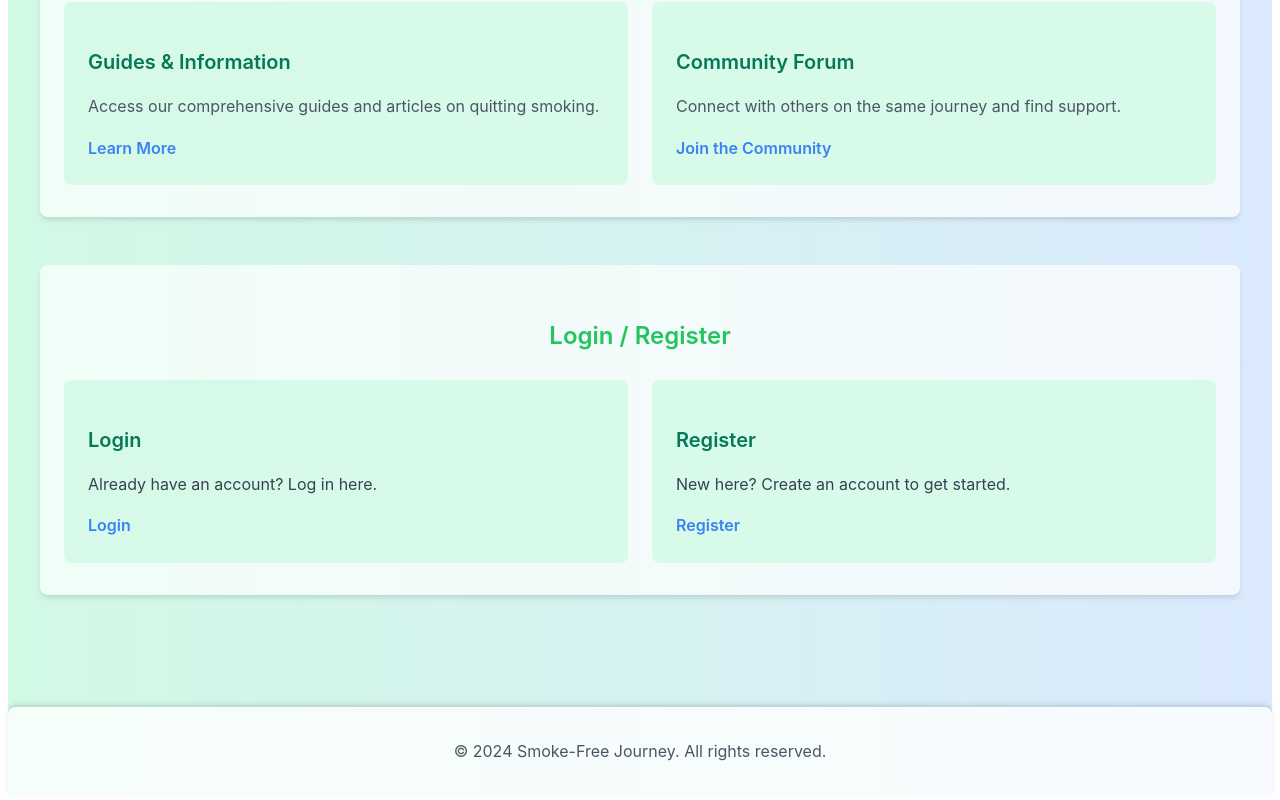
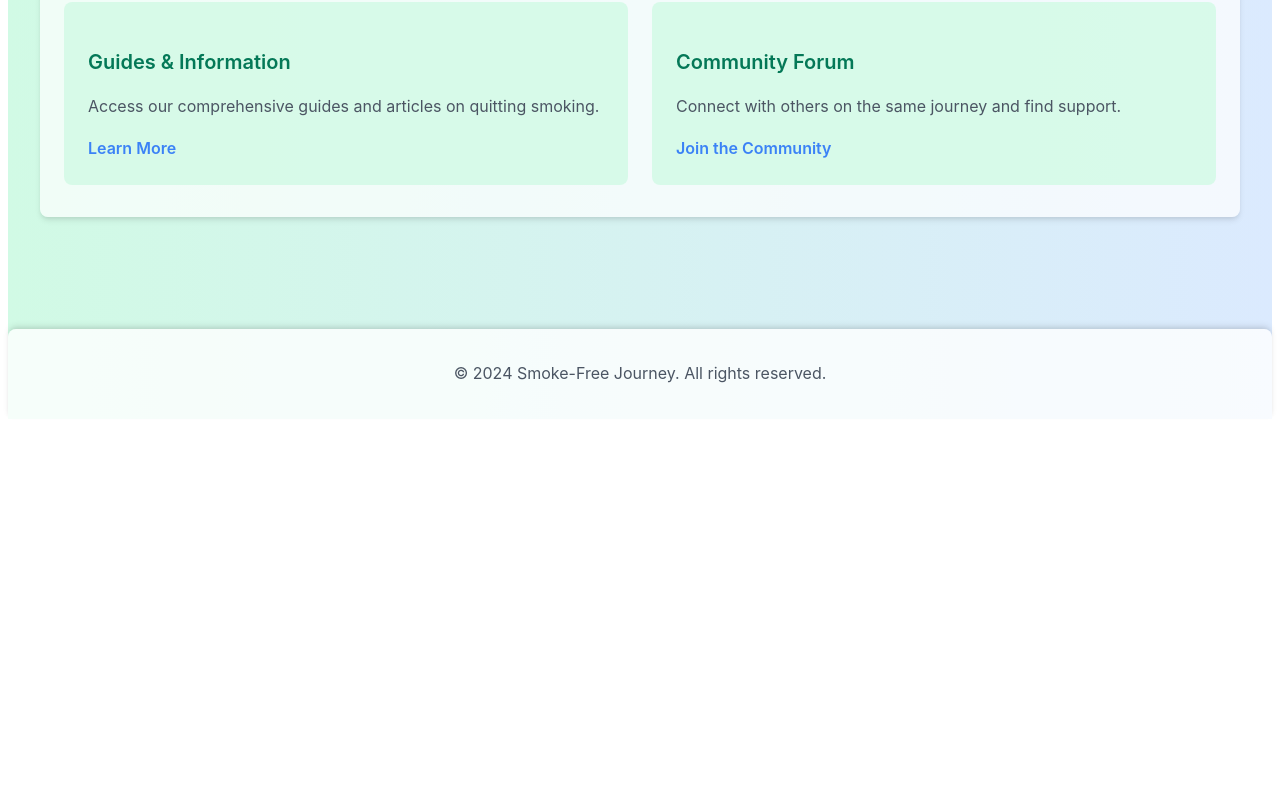
Before and after one commit to TuaaanAnhNguyen/SWP391-SU25-FE, an Angular app in the folder smoking-cessation/: page /homepage in a window 1280 px wide. Shown: the part 905-1705 px from the top of the page. After the commit the page ends 1332 px from the top, so only its background shows below. Built offline with nearby package versions, Linux system fonts and the light colour scheme.

Commit message:
prototyping role-specific buttons

```diff
--- a/smoking-cessation/src/app/header/header.html
+++ b/smoking-cessation/src/app/header/header.html
@@ -3,7 +3,7 @@
     <h1 class="site-title">Smoke-Free Journey</h1>
     <nav class="main-nav">
       <a [routerLink]="['/homepage']" class="nav-link">Home</a>
-      <a *ngIf="isAdmin" [routerLink]="['/dashboard']" class="nav-link">Dashboard</a>
+      <a *ngIf="isAdmin" [routerLink]="['/admin-dashboard']" class="nav-link">Dashboard</a>
       <a *ngIf="!isLoggedIn" [routerLink]="['/login']" class="nav-link">Login</a>
       <a *ngIf="isLoggedIn" href="#" class="nav-link" (click)="logout($event)">Logout</a>
     </nav>
--- a/smoking-cessation/src/app/homepage/homepage.html
+++ b/smoking-cessation/src/app/homepage/homepage.html
@@ -1,7 +1,9 @@
 <div class="homepage-body">
   <main class="container main-content" id="home">
     <section class="hero-section">
-      <h2 class="hero-title">Take Your First Step Towards a Healthier Life</h2>
+      <h2 class="hero-title">
+        Take Your First Step Towards a Healthier Life
+      </h2>
       <p class="hero-subtitle">
         We're here to support you on your journey to quit smoking. Let's begin!
       </p>
@@ -124,26 +126,6 @@
         </div>
       </div>
     </section>
-
-    <section id="login-section" class="login-register-section">
-      <h2 class="section-title">Login / Register</h2>
-      <div class="login-register-grid">
-        <div class="login-register-card">
-          <h3 class="login-register-title">Login</h3>
-          <p class="login-register-description">
-            Already have an account? Log in here.
-          </p>
-          <a [routerLink]="['/login']" class="text-link">Login</a>
-        </div>
-        <div class="login-register-card">
-          <h3 class="login-register-title">Register</h3>
-          <p class="login-register-description">
-            New here? Create an account to get started.
-          </p>
-          <a [routerLink]="['/signup']" class="text-link">Register</a>
-        </div>
-      </div>
-    </section>
   </main>
 
   <footer class="main-footer">
--- a/smoking-cessation/src/app/login/login.ts
+++ b/smoking-cessation/src/app/login/login.ts
@@ -32,6 +32,7 @@ export class Login {
       const user = users.find((u: any) => u.email === email && u.password === password);
       if (user) {
         this.errorMessage = '';
+        localStorage.setItem('currentUser', JSON.stringify(user));
         this.router.navigate(['/homepage']);
 
       } else this.errorMessage = 'Invalid email or password.';
--- a/smoking-cessation/src/app/signup/signup.html
+++ b/smoking-cessation/src/app/signup/signup.html
@@ -78,6 +78,18 @@
           formControlName="confirmPassword"
         />
       </div>
+      <div class="form-group">
+        <label for="role" class="form-label">Role</label>
+        <select id="role" class="form-input" formControlName="role">
+          <option value="member">Member</option>
+          <option value="coach">Coach</option>
+          <option value="staff">Staff</option>
+          <option value="admin">Admin</option>
+        </select>
+        <p class="prompt-text-small" style="margin-top: 0.25rem;">
+          For testing purpose only
+        </p>
+      </div>
       <button type="submit" class="button-primary">Sign Up</button>
       <div *ngIf="errorMessage" class="prompt-text" style="color: red">
         {{ errorMessage }}
--- a/smoking-cessation/src/app/signup/signup.ts
+++ b/smoking-cessation/src/app/signup/signup.ts
@@ -18,11 +18,12 @@ export class Signup {
   constructor(private fb: FormBuilder) {
     this.signupForm = this.fb.group({
       fullName: ['', Validators.required],
-      dob: ['', Validators.required], // changed from ageDoB to dob
+      dob: ['', Validators.required],
       username: ['', Validators.required],
       email: ['', [Validators.required, Validators.email]],
       password: ['', [Validators.required, Validators.minLength(8)]],
-      confirmPassword: ['', Validators.required]
+      confirmPassword: ['', Validators.required],
+      role: ['member', Validators.required] // default role set to 'member'
     });
   }
 
@@ -44,7 +45,7 @@ export class Signup {
 
   onSignup() {
     if (this.signupForm.valid) {
-      const { fullName, dob, username, email, password, confirmPassword } = this.signupForm.value;
+      const { fullName, dob, username, email, password, confirmPassword, role } = this.signupForm.value;
       if (password !== confirmPassword) {
         this.errorMessage = 'Passwords do not match.';
         return;
@@ -60,7 +61,7 @@ export class Signup {
       }
 
       // Add new user
-      users.push({ fullName, dob, username, email, password });
+      users.push({ fullName, dob, username, email, password, role });
       localStorage.setItem('users', JSON.stringify(users));
       this.errorMessage = 'Signup successful! You can now login.';
       this.signupForm.reset();
```
